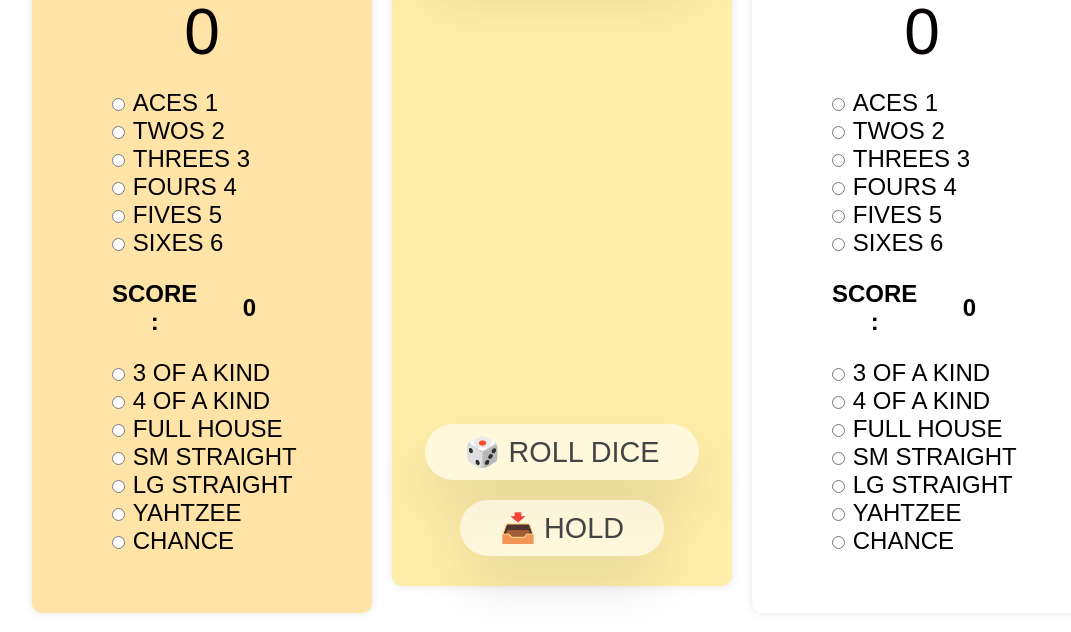
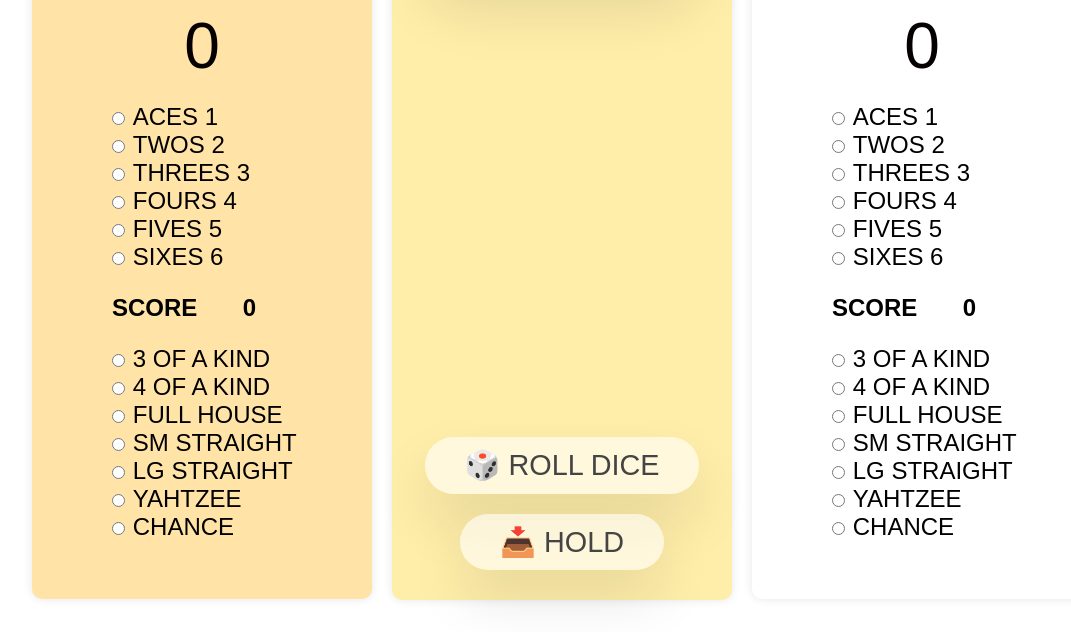
Before and after one commit to yahtzee2024/g2, a plain HTML site: page index.html in a window 1280 px wide. Shown: the part 168-800 px from the top of the page, without its empty margins (78-1149 px from the left). Drawn offline with Linux system fonts and the light colour scheme.

Commit message:
Update index.html

```diff
--- a/index.html
+++ b/index.html
@@ -26,7 +26,7 @@
           <input type="radio" id="6-1" name="player1" value="Boat">
           <label for="6-1" class="check-scores"> Sixes 6</label><br><br>
           <div class="current1">
-            <p class="current-score check-scores">score : </p>
+            <p class="current-score check-scores">score</p>
             <p class="current-score check-scores" id="current--00">0</p>
             <p class="current-score check-scores hidden" id="35-0"> + 35</p>
           </div><br>
@@ -96,7 +96,7 @@
           <input type="radio" id="6-2" name="player2" value="Boat">
           <label for="6-2" class="check-scores"> Sixes 6</label><br><br>
           <div class="current1">
-            <p class="current-score check-scores">Score : </p>
+            <p class="current-score check-scores">Score</p>
             <p class="current-score check-scores" id="current--01">0</p>
             <p class="current-score check-scores hidden" id="35-1"> + 35</p>
           </div><br>
```
